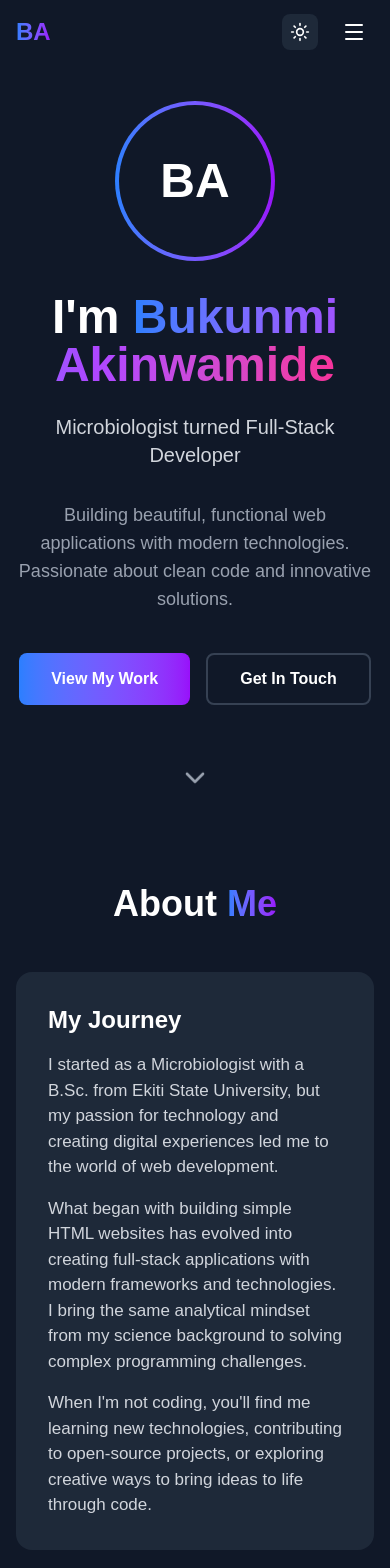
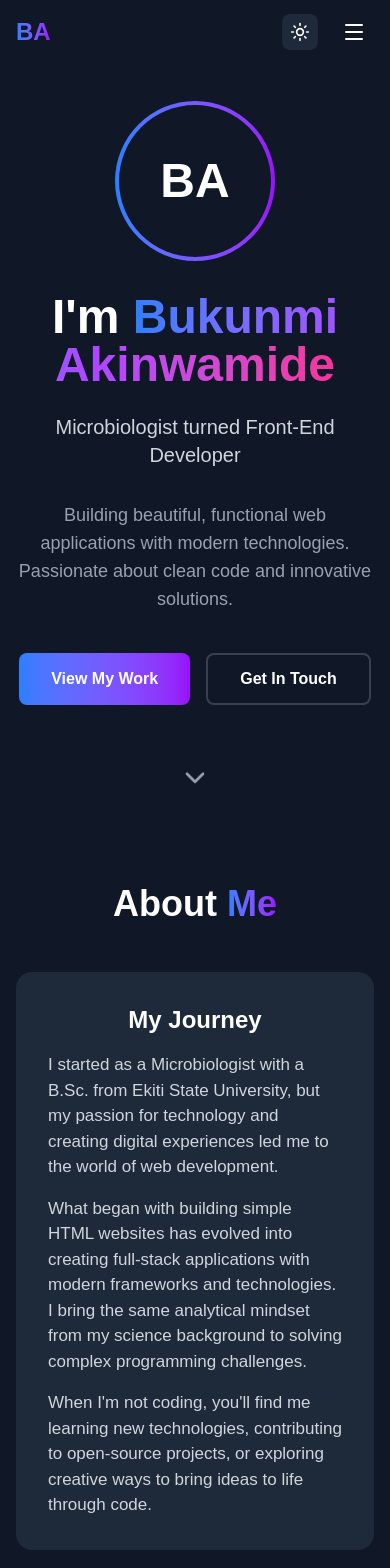
Before and after one commit to Omoboi-coder/My-Portfolio, a Next.js app: page / in a window 390 px wide. Shown: the top 1568 px of the page. Built offline with nearby package versions, Linux system fonts and the light colour scheme.

Commit message:
Third Commit "Minor adjustment on the interface"

```diff
--- a/src/app/page.js
+++ b/src/app/page.js
@@ -274,7 +274,7 @@ export default function Portfolio() {
           </h1>
 
           <p className={`text-xl md:text-2xl mb-8 ${darkMode ? 'text-gray-300' : 'text-gray-600'}`}>
-            Microbiologist turned Full-Stack Developer
+            Microbiologist turned Front-End Developer
           </p>
 
           <p className={`text-lg mb-10 max-w-2xl mx-auto ${darkMode ? 'text-gray-400' : 'text-gray-600'}`}>
@@ -323,7 +323,7 @@ export default function Portfolio() {
       </section>
 
       {/* About Section */}
-      <section id="about" className="py-10 px-4">
+      <section id="about" className="py-10  px-4">
         <div className="max-w-6xl mx-auto">
           <h2 className="text-4xl md:text-5xl font-bold mb-12 text-center">
             About <span className="bg-linear-to-r from-blue-500 to-purple-600 bg-clip-text text-transparent">Me</span>
@@ -331,7 +331,7 @@ export default function Portfolio() {
 
           <div className="grid md:grid-cols-2 gap-12 items-center">
             <div className={`rounded-2xl text-[17px] p-8 ${darkMode ? 'bg-gray-800' : 'bg-white shadow-xl'}`}>
-              <h3 className="text-2xl font-bold mb-4">My Journey</h3>
+              <h3 className="text-2xl font-bold mb-4 text-center md:text-start">My Journey</h3>
               <p className={`mb-4 ${darkMode ? 'text-gray-300' : 'text-gray-600'}`}>
                 I started as a Microbiologist with a B.Sc. from Ekiti State University, but my passion for
                 technology and creating digital experiences led me to the world of web development.
@@ -481,7 +481,7 @@ export default function Portfolio() {
       <section id="skills" className={`py-10 px-4 ${darkMode ? 'bg-gray-800/50' : 'bg-gray-100'}`}>
         <div className="max-w-6xl mx-auto">
           <h2 className="text-4xl md:text-5xl font-bold mb-12 text-center">
-            <span className="bg-linear-to-r from-blue-500 to-purple-600 bg-clip-text text-transparent">Skills</span> & Technologies
+            <span className="bg-linear-to-r from-blue-500 to-purple-600 bg-clip-text text-transparent">Skills</span> & Resources
           </h2>
 
           <div className="grid md:grid-cols-2 lg:grid-cols-4 gap-8">
```
